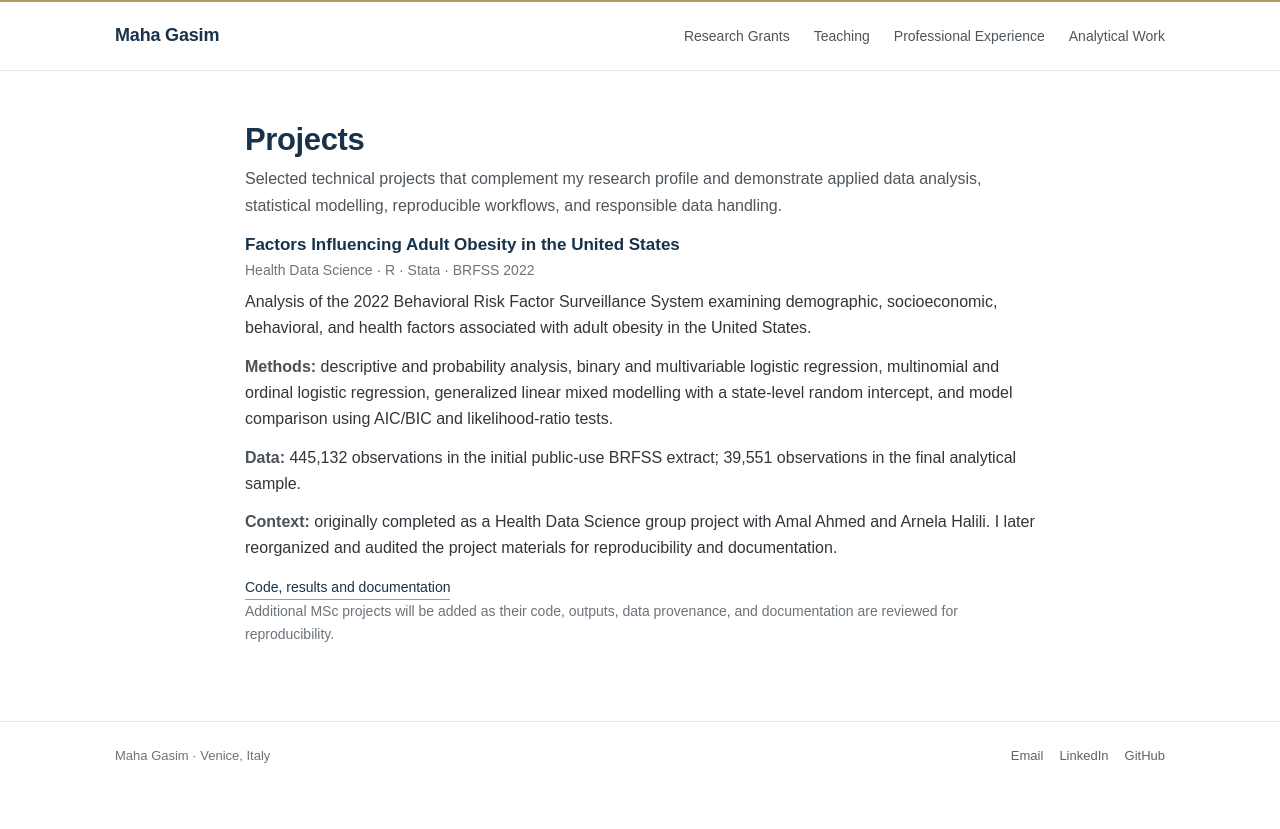
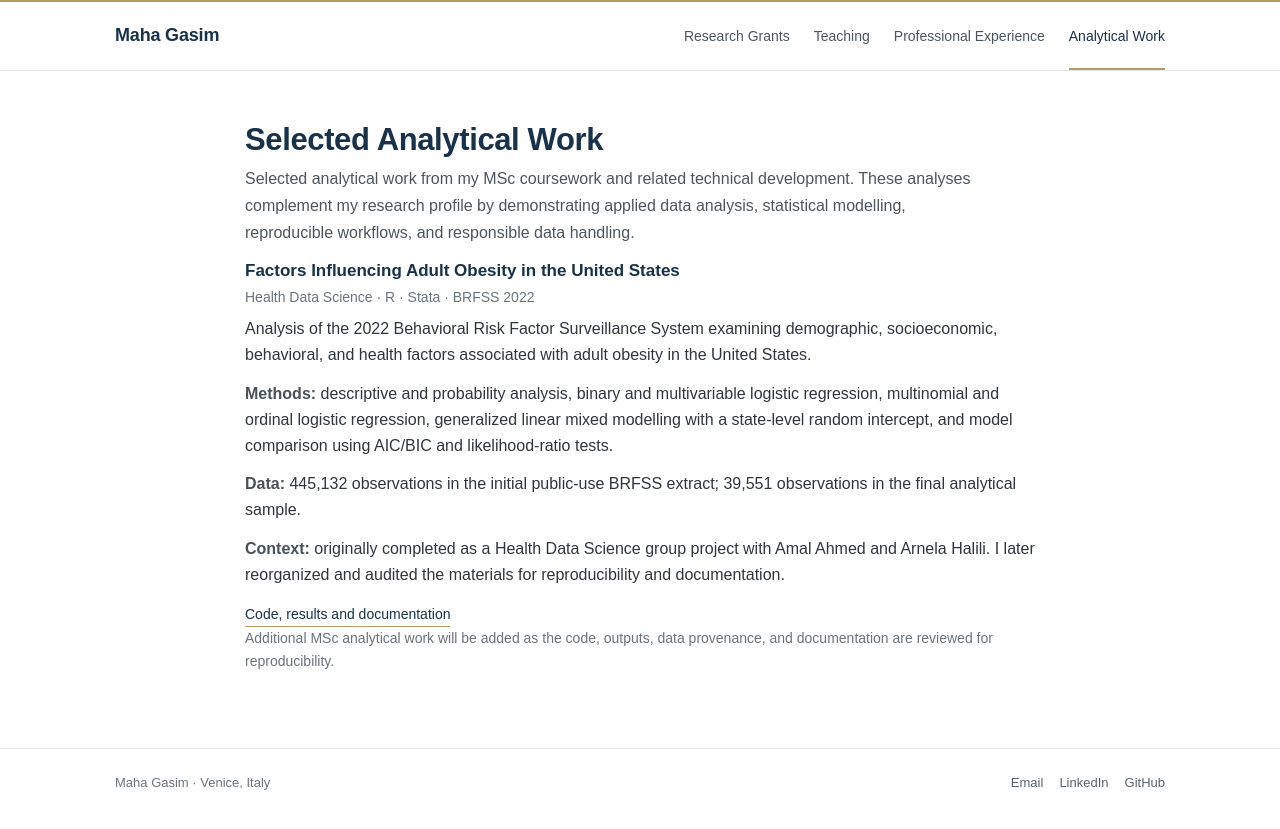
Before and after one commit to mahagasim/mahagasim.github.io, a Jekyll site: the page built from projects.md, in a window 1280 px wide. Shown: the top 829 px of the page. Built offline with Jekyll 4.4.1, drawn with Linux system fonts in a browser that asks for light colours.

Commit message:
Rename projects page to Selected Analytical Work

```diff
--- a/projects.md
+++ b/projects.md
@@ -1,11 +1,11 @@
 ---
 layout: default
-title: Projects
+title: Selected Analytical Work
 ---
 
-# Projects
+# Selected Analytical Work
 
-<p class="page-intro">Selected technical projects that complement my research profile and demonstrate applied data analysis, statistical modelling, reproducible workflows, and responsible data handling.</p>
+<p class="page-intro">Selected analytical work from my MSc coursework and related technical development. These analyses complement my research profile by demonstrating applied data analysis, statistical modelling, reproducible workflows, and responsible data handling.</p>
 
 <div class="project-entry">
   <div class="project-title">Factors Influencing Adult Obesity in the United States</div>
@@ -17,9 +17,9 @@ title: Projects
 
   <p><span class="label">Data:</span> 445,132 observations in the initial public-use BRFSS extract; 39,551 observations in the final analytical sample.</p>
 
-  <p><span class="label">Context:</span> originally completed as a Health Data Science group project with Amal Ahmed and Arnela Halili. I later reorganized and audited the project materials for reproducibility and documentation.</p>
+  <p><span class="label">Context:</span> originally completed as a Health Data Science group project with Amal Ahmed and Arnela Halili. I later reorganized and audited the materials for reproducibility and documentation.</p>
 
   <a class="project-link" href="https://github.com/mahagasim/adult-obesity-brfss-analysis">Code, results and documentation</a>
 </div>
 
-<p class="meta-line">Additional MSc projects will be added as their code, outputs, data provenance, and documentation are reviewed for reproducibility.</p>
+<p class="meta-line">Additional MSc analytical work will be added as the code, outputs, data provenance, and documentation are reviewed for reproducibility.</p>
```
